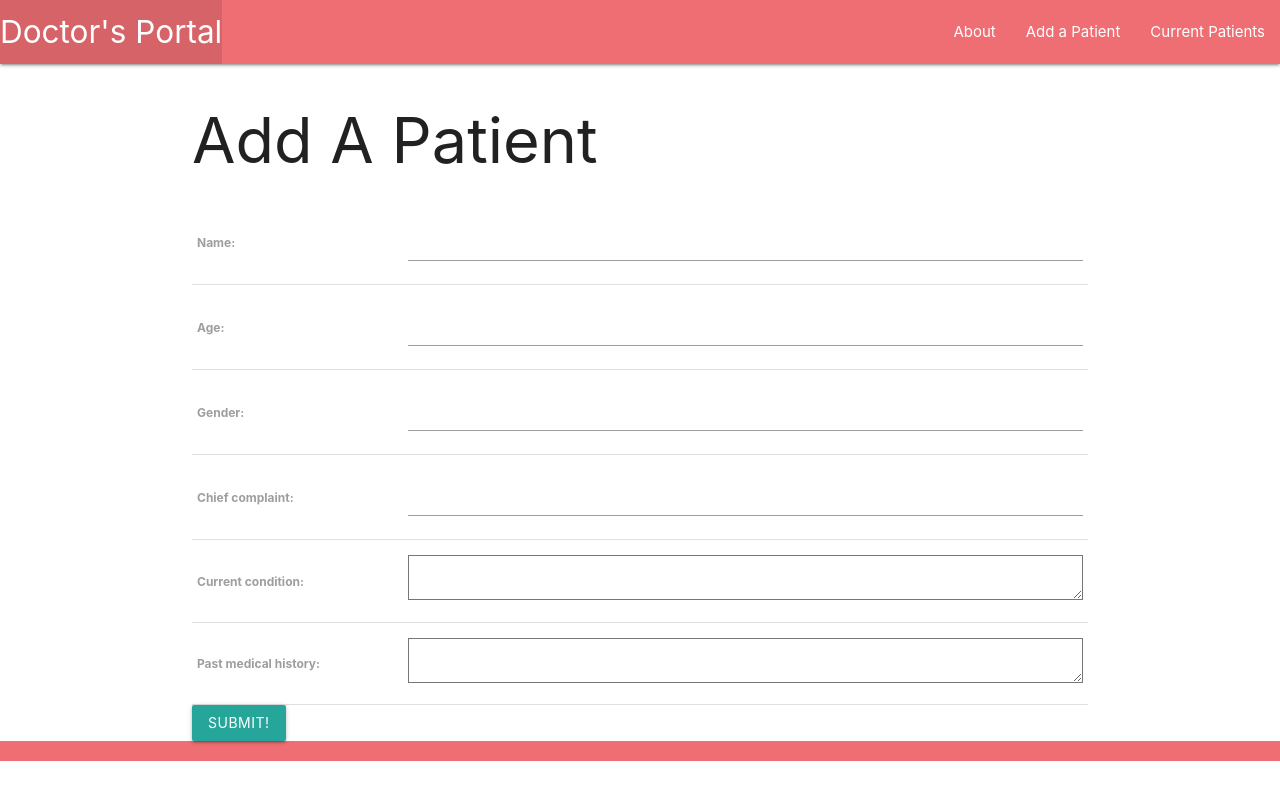
After one commit to zeuselijah/doctors-portal, a Django app: page /patients/create/ in a window 1280 px wide. The commit adds this page. Run offline with Django 4.2, Linux system fonts and the light colour scheme.

Commit message:
wip: updates models.py urls.py views.py base.html patient_form.html detail.html index.html

```diff
--- a/main_app/models.py
+++ b/main_app/models.py
@@ -1,13 +1,17 @@
 from django.db import models
+from django.urls import reverse
 
 # Create your models here.
 class Patient(models.Model):
     name = models.CharField(max_length=100)
     age = models.IntegerField()
     gender = models.CharField(max_length=100)
-    chief_complaint = models.TextField(max_length=500)
+    chief_complaint = models.CharField(max_length=500)
     current_condition = models.TextField(max_length=500)
     past_medical_history = models.TextField(max_length=500)
 
 def __str__(self):
     return self.name
+
+def get_absolute_url(self):
+    return reverse('detail', kwargs={'patient_id': self.id})
--- a/main_app/templates/base.html
+++ b/main_app/templates/base.html
@@ -27,8 +27,9 @@
             </li>
           </ul>
           <ul class="right">
-            <li><a href="/about">About</a></li>
-            <li><a href="/patients">Current Patients</a></li>
+            <li><a href="{% url 'about' %}">About</a></li>
+            <li><a href="{% url 'patients_create' %}">Add a Patient</a></li>
+            <li><a href="{% url 'patients_index' %}">Current Patients</a></li>
           </ul>
         </div>
       </nav>
--- /dev/null
+++ b/main_app/templates/main_app/patient_form.html
@@ -0,0 +1,19 @@
+
+{% extends 'base.html' %}
+
+{% block content %}
+
+{% if object %}
+<h1>Edit <span class="teal-text">{{object.name}}</span></h1>
+{% else %}
+<h1>Add A Patient</h1>
+{% endif %}
+
+<form action="" method="POST">
+  {% csrf_token %}
+  <table>
+    {{ form.as_table }}
+  </table>
+  <input type="submit" value="Submit!" class="btn" />
+</form>
+{% endblock %}
--- a/main_app/templates/patients/index.html
+++ b/main_app/templates/patients/index.html
@@ -8,7 +8,7 @@ Current Patients | Doctor's Portal
 <h1>Current Patients</h1>
 
 {% for patient in patients %}
-<a href="{% 'patients_detail' patient.id %}">
+<a href="{% url 'patients_detail' patient.id %}">
     <div class="card">
         <div class="card-content">
             <span class="card-title">{{ patient.name }}</span>
--- a/main_app/urls.py
+++ b/main_app/urls.py
@@ -6,4 +6,7 @@ urlpatterns = [
     path('about/', views.about, name='about'),
     path('patients/', views.patients_index, name='patients_index'),
     path('patients/<int:patient_id>/', views.patients_detail, name='patients_detail'),
+    path('patients/create/', views.PatientCreate.as_view(), name='patients_create'),
+    path('patients/<int:pk>/update/', views.PatientUpdate.as_view(), name='patients_update'),
+    path('patients/<int:pk>/delete/', views.PatientDelete.as_view(), name='patients_delete'),
 ]
--- a/main_app/views.py
+++ b/main_app/views.py
@@ -1,4 +1,5 @@
 from django.shortcuts import render
+from django.views.generic.edit import CreateView, UpdateView, DeleteView
 from . models import Patient
 
 
@@ -11,3 +12,20 @@ def about(request):
 def patients_index(request):
     patients = Patient.objects.all()
     return render(request, 'patients/index.html', {'patients': patients})
+
+def patients_detail(request, patient_id):
+    patient = Patient.objects.get(id=patient_id)
+    return render(request, 'patients/detail.html', { 'patient': patient })
+
+class PatientCreate(CreateView):
+    model = Patient
+    fields = ['name', 'age', 'gender', 'chief_complaint', 'current_condition', 'past_medical_history']
+    success_url = '/patients/'
+
+class PatientUpdate(UpdateView):
+    model = Patient
+    fields = ['chief_complaint', 'current_condition', 'past_medical_history']
+
+class PatientDelete(DeleteView):
+    model = Patient
+    success_url = '/patients/'
```
Also changed, not shown: main_app/templates/patients/detail.html (added, +27 -0 lines), main_app/migrations/0002_alter_patient_chief_complaint.py (added).
